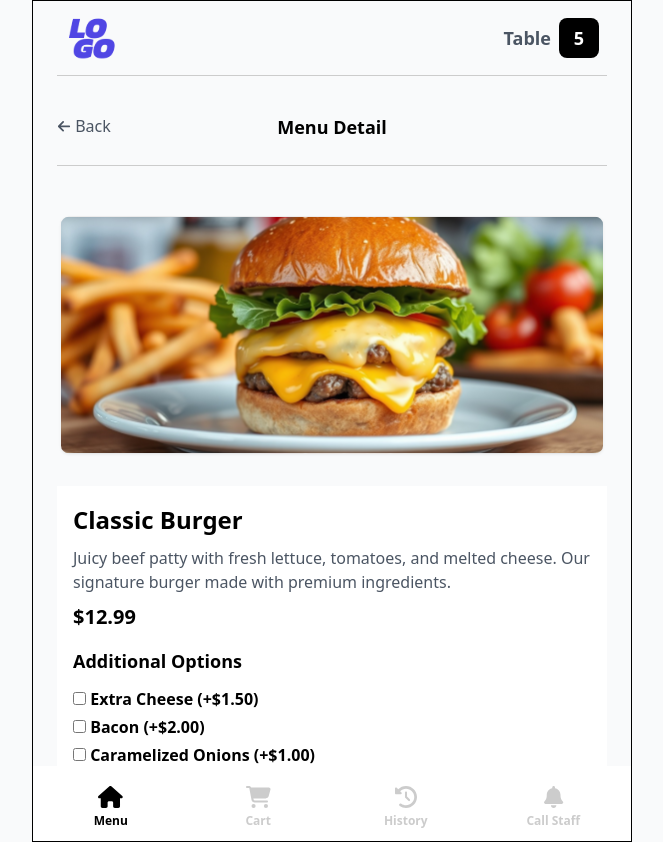
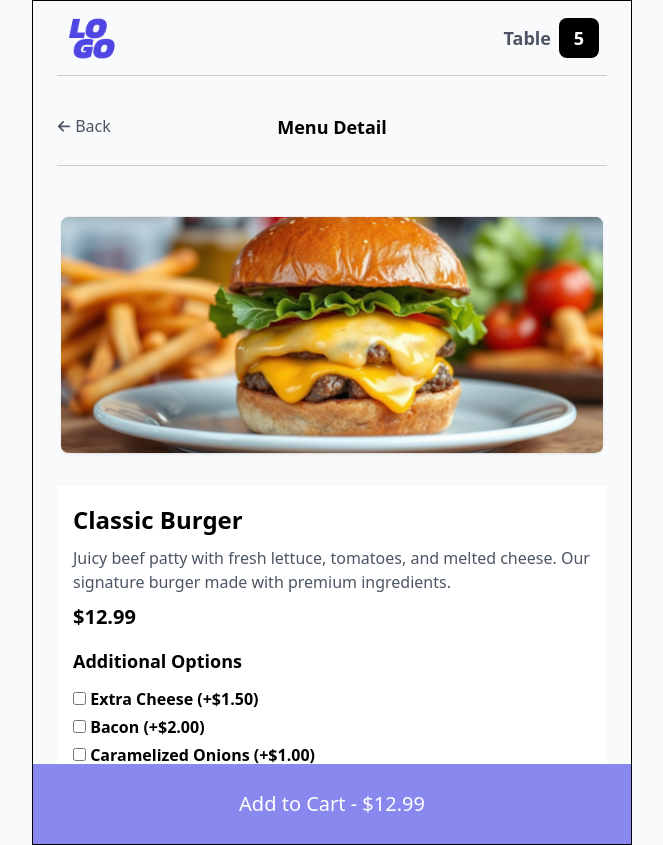
Before and after one commit to white-triangle/pjt-kiosk-frontend, a React (Vite) app: page / in a window 1280 px wide. Shown: the whole page, without its empty margins (308-971 px from the left). Built offline with nearby package versions, Linux system fonts and the light colour scheme.

Commit message:
상품 디테일 기초 ui 완성 - 추가 수정 필요

```diff
--- a/src/pages/user/UserMain.tsx
+++ b/src/pages/user/UserMain.tsx
@@ -13,7 +13,8 @@ export default function UserMain() {
                     {/* <UserOrder /> */}
                     <UserDetail/>
                 </div>
-                <NavigationBar/>
+                {/* Detail 페이지에서는 안나오도록 */}
+                {/* <NavigationBar/> */}
             </div>
         </div>
     )
--- a/src/pages/user/detail/detail.scss
+++ b/src/pages/user/detail/detail.scss
@@ -0,0 +1,11 @@
+.add-btn {
+  width: 100%;
+  height: 80px;
+  background-color: rgb(136, 136, 239);
+  position: absolute;
+  left: 0;
+  bottom: 0;
+  font-size: 20px;
+  color: #fff;
+  cursor: pointer;
+}
--- a/src/pages/user/detail/index.tsx
+++ b/src/pages/user/detail/index.tsx
@@ -5,8 +5,9 @@ export default function UserDetail() {
     return (
         <>
             <MenuDetailWidget/>
-            <div>
-                Add 버튼
+            {/* store에서 체크된 값을 받아서 금액 변경해야 할듯? */}
+            <div className='add-btn flex items-center justify-center'>
+                Add to Cart - $12.99
             </div>
         </>
     )
--- a/src/widgets/user/MenuDetailWidget/style/MenuDetailOptions.scss
+++ b/src/widgets/user/MenuDetailWidget/style/MenuDetailOptions.scss
@@ -1,5 +1,16 @@
 .option-wrap {
   font-weight: 800;
+  height: 150px;
+
+  .option-list {
+    overflow-y: scroll;
+    max-height: 120px;
+
+    &::-webkit-scrollbar {
+      display: none;
+    }
+  }
+
 
   h5 {
     font-size: 18px;
--- a/src/widgets/user/MenuDetailWidget/ui/MenuDetailOptions.tsx
+++ b/src/widgets/user/MenuDetailWidget/ui/MenuDetailOptions.tsx
@@ -4,7 +4,11 @@ import React, { useState } from 'react';
 const menuItems = [
   { name: "Extra Cheese", price: 1.50 },
   { name: "Bacon", price: 2.00 },
-  { name: "Caramelized Onions", price: 1.00 }
+  { name: "Caramelized Onions", price: 1.00 },
+  { name: "Caramelized Onions", price: 1.00 },
+  { name: "Caramelized Onions", price: 1.00 },
+  { name: "Caramelized Onions", price: 1.00 },
+  { name: "Caramelized Onions", price: 1.00 },
 ];
 
 
@@ -24,6 +28,8 @@ export default function MenuDetailOptions(){
   return(
     <div className='option-wrap'>
       <h5 className='mb-3'>Additional Options</h5>
+      {/* 체크 항목은 store로 넘겨서 Add 버튼으로 보내야 할듯 싶은데 */}
+      <div className='option-list'>
         {menuItems.map(item => (
           <div key={item.name} className='mb-1'>
               <label>
@@ -36,6 +42,8 @@ export default function MenuDetailOptions(){
               </label>
           </div>
         ))}
+      </div>
+
 
     </div>
   )
```
Lines whose indentation alone changed are shown as unchanged.
